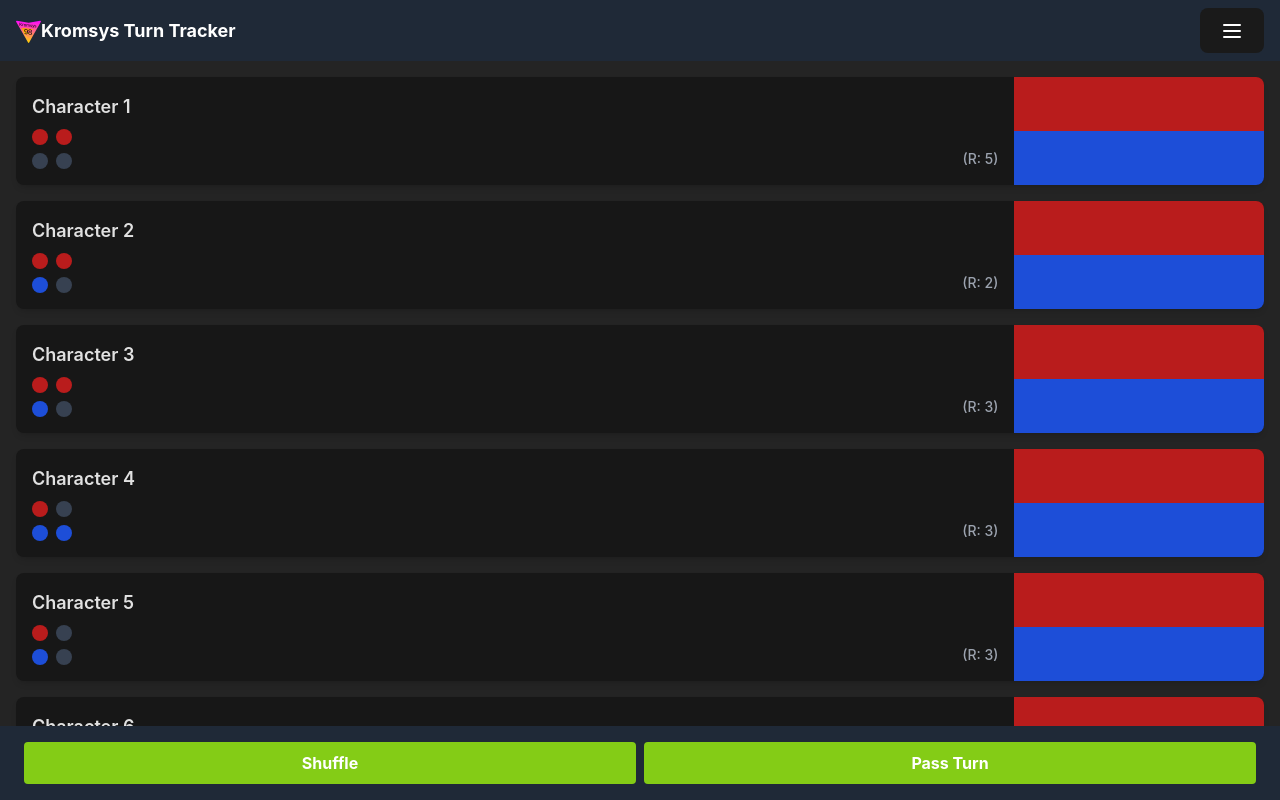
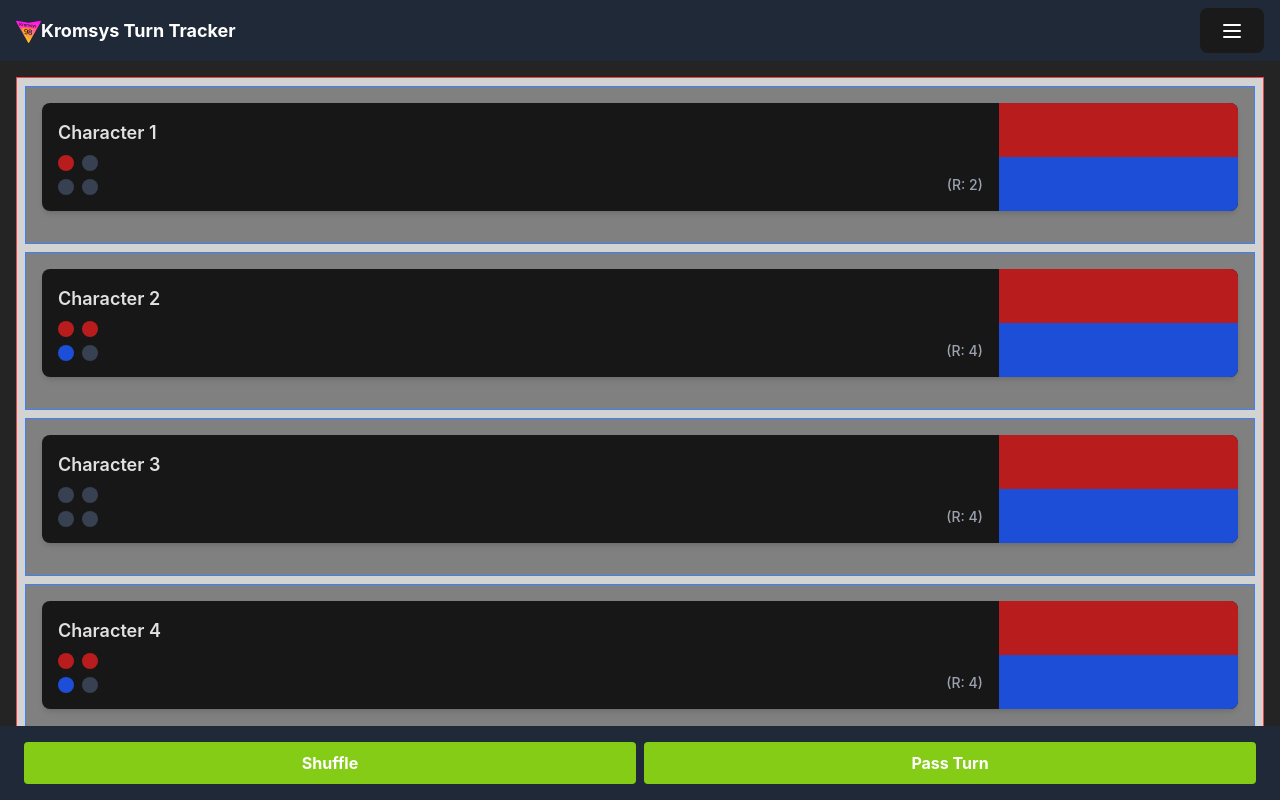
Before and after one commit to sebastianpennino/krom_turn, a React (Vite) app: page / in a window 1280 px wide. Built offline with nearby package versions, Linux system fonts and the light colour scheme.

Commit message:
Added Drag & Drop functionality using react-beautiful-dnd

```diff
--- a/package.json
+++ b/package.json
@@ -13,11 +13,13 @@
   },
   "dependencies": {
     "react": "18.2.0",
+    "react-beautiful-dnd": "13.1.1",
     "react-dom": "18.2.0",
     "vite-plugin-svgr": "2.4.0"
   },
   "devDependencies": {
     "@types/react": "18.0.28",
+    "@types/react-beautiful-dnd": "13.1.4",
     "@types/react-dom": "18.0.11",
     "@vitejs/plugin-react-swc": "3.0.0",
     "autoprefixer": "10.4.14",
--- a/src/App.tsx
+++ b/src/App.tsx
@@ -1,8 +1,72 @@
-import React from "react";
+import React, { useState } from "react";
 import CharacterCard from "./components/CharacterCard";
 import { ReactComponent as KromsysLogo } from "./assets/k-logo.svg";
+import {
+  DragDropContext,
+  Draggable,
+  DropResult,
+  DraggableProvided,
+  DraggableStateSnapshot,
+  DroppableProvided,
+  DroppableStateSnapshot,
+} from "react-beautiful-dnd";
+import { StrictModeDroppable as Droppable } from "./components/StrictModeDroppable";
+import { getFakeCharacterCardData, reorderArray } from "./utils/utils";
+
+const grid = 8;
+
+const getItemStyle = (
+  isDragging: boolean,
+  draggableStyle: any
+): React.CSSProperties => ({
+  // Some basic styles to make the items look a bit nicer
+  userSelect: "none",
+  padding: `${grid * 2}px`,
+  margin: `0 0 ${grid}px 0`,
+
+  // Change background colour if dragging
+  background: isDragging ? "lightgreen" : "grey",
+
+  // Styles we need to apply on draggables
+  ...draggableStyle,
+});
+
+const getListStyle = (isDraggingOver: boolean): React.CSSProperties => ({
+  background: isDraggingOver ? "lightblue" : "lightgrey",
+  padding: `${grid}px`,
+  width: "100%",
+});
+
+interface Character {
+  id: string;
+  content: string;
+  name: string;
+  turnOrder: number;
+  reflexValue: number;
+  paPoints: number;
+  prPoints: number;
+}
 
 const App = () => {
+  const [characters, setItems] = useState<Character[]>(() =>
+    getFakeCharacterCardData(10)
+  );
+
+  const onDragEnd = (result: DropResult) => {
+    // Dropped outside the list
+    if (!result.destination) {
+      return;
+    }
+
+    const updatedItems = reorderArray(
+      characters,
+      result.source.index,
+      result.destination.index
+    );
+
+    setItems(updatedItems);
+  };
+
   return (
     <div className="flex flex-col h-screen">
       <header className="bg-gray-800 text-white py-2 px-4 flex items-center justify-between">
@@ -32,69 +96,52 @@ const App = () => {
         </button>
       </header>
       <main className="flex-grow p-4 overflow-x-auto">
-        <CharacterCard
-          character={{
-            name: "Character 1",
-            turnOrder: 1,
-            reflexValue: 5,
-            paPoints: 2,
-            prPoints: 0,
-          }}
-        />
-        <CharacterCard
-          character={{
-            name: "Character 2",
-            turnOrder: 2,
-            reflexValue: 2,
-            paPoints: 2,
-            prPoints: 1,
-          }}
-        />
-        <CharacterCard
-          character={{
-            name: "Character 3",
-            turnOrder: 3,
-            reflexValue: 3,
-            paPoints: 2,
-            prPoints: 1,
-          }}
-        />
-        <CharacterCard
-          character={{
-            name: "Character 4",
-            turnOrder: 3,
-            reflexValue: 3,
-            paPoints: 1,
-            prPoints: 2,
-          }}
-        />
-        <CharacterCard
-          character={{
-            name: "Character 5",
-            turnOrder: 3,
-            reflexValue: 3,
-            paPoints: 1,
-            prPoints: 1,
-          }}
-        />
-        <CharacterCard
-          character={{
-            name: "Character 6",
-            turnOrder: 3,
-            reflexValue: 3,
-            paPoints: 0,
-            prPoints: 2,
-          }}
-        />
-        <CharacterCard
-          character={{
-            name: "Character 7",
-            turnOrder: 3,
-            reflexValue: 3,
-            paPoints: 1,
-            prPoints: 0,
-          }}
-        />
+        <DragDropContext onDragEnd={onDragEnd}>
+          <Droppable droppableId="droppable">
+            {(
+              provided: DroppableProvided,
+              snapshot: DroppableStateSnapshot
+            ) => (
+              <div
+                {...provided.droppableProps}
+                ref={provided.innerRef}
+                style={getListStyle(snapshot.isDraggingOver)}
+                className="border border-red-500 w-full"
+              >
+                {characters.map((char: Character, index: number) => (
+                  <Draggable key={char.id} draggableId={char.id} index={index}>
+                    {(
+                      provided: DraggableProvided,
+                      snapshot: DraggableStateSnapshot
+                    ) => (
+                      <div
+                        ref={provided.innerRef}
+                        {...provided.draggableProps}
+                        {...provided.dragHandleProps}
+                        style={getItemStyle(
+                          snapshot.isDragging,
+                          provided.draggableProps.style
+                        )}
+                        className="border border-blue-500"
+                      >
+                        <CharacterCard
+                          character={{
+                            name: char.name,
+                            turnOrder: char.turnOrder,
+                            reflexValue: char.reflexValue,
+                            paPoints: char.paPoints,
+                            prPoints: char.prPoints,
+                          }}
+                        />
+                      </div>
+                    )}
+                  </Draggable>
+                ))}
+                {provided.placeholder}
+              </div>
+            )}
+          </Droppable>
+        </DragDropContext>
       </main>
       <footer className="bg-gray-800 text-white py-4 px-6 flex justify-between sticky bottom-0">
         <button className="bg-lime-500 hover:bg-blue-700 text-white font-bold py-2 px-4 rounded w-1/2 mr-2">
--- /dev/null
+++ b/src/components/StrictModeDroppable.tsx
@@ -0,0 +1,20 @@
+// StrictModeDroppable.tsx
+// Credits to https://github.com/GiovanniACamacho and https://github.com/Meligy for the TypeScript version
+// Original post: https://github.com/atlassian/react-beautiful-dnd/issues/2399#issuecomment-1175638194
+import { useEffect, useState } from "react";
+import { Droppable, DroppableProps } from "react-beautiful-dnd";
+
+export const StrictModeDroppable = ({ children, ...props }: DroppableProps) => {
+  const [enabled, setEnabled] = useState(false);
+  useEffect(() => {
+    const animation = requestAnimationFrame(() => setEnabled(true));
+    return () => {
+      cancelAnimationFrame(animation);
+      setEnabled(false);
+    };
+  }, []);
+  if (!enabled) {
+    return null;
+  }
+  return <Droppable {...props}>{children}</Droppable>;
+};
--- /dev/null
+++ b/src/utils/utils.ts
@@ -0,0 +1,42 @@
+// Gets a random intenger between a min and a max
+export const getRandomIntegerInRange = (
+  min: number = 0,
+  max: number
+): number => {
+  if (min >= max) {
+    throw new Error("Invalid range: min must be less than max");
+  }
+  // Calculate the range
+  const range = max - min + 1;
+  // Generate a random integer within the range
+  const randomInteger = Math.floor(Math.random() * range) + min;
+
+  return randomInteger;
+};
+
+// A little function to helps reordering the result
+// T extends any
+export const reorderArray = <T>(
+  list: T[],
+  startIndex: number,
+  endIndex: number
+): T[] => {
+  const result = Array.from(list);
+  const [removed] = result.splice(startIndex, 1);
+  result.splice(endIndex, 0, removed);
+
+  return result;
+};
+
+// Fake Character Card data generator
+export const getFakeCharacterCardData = (count: number) => {
+  return Array.from({ length: count }, (_, k) => ({
+    id: `item-${k}`,
+    content: `item ${k}`,
+    name: `Character ${k+1}`,
+    turnOrder: k,
+    reflexValue: getRandomIntegerInRange(1, 4),
+    paPoints: getRandomIntegerInRange(0, 2),
+    prPoints: getRandomIntegerInRange(0, 2),
+  }));
+};
```
Also changed, not shown: 1 other file (tests, documents, lock files or other folders).
